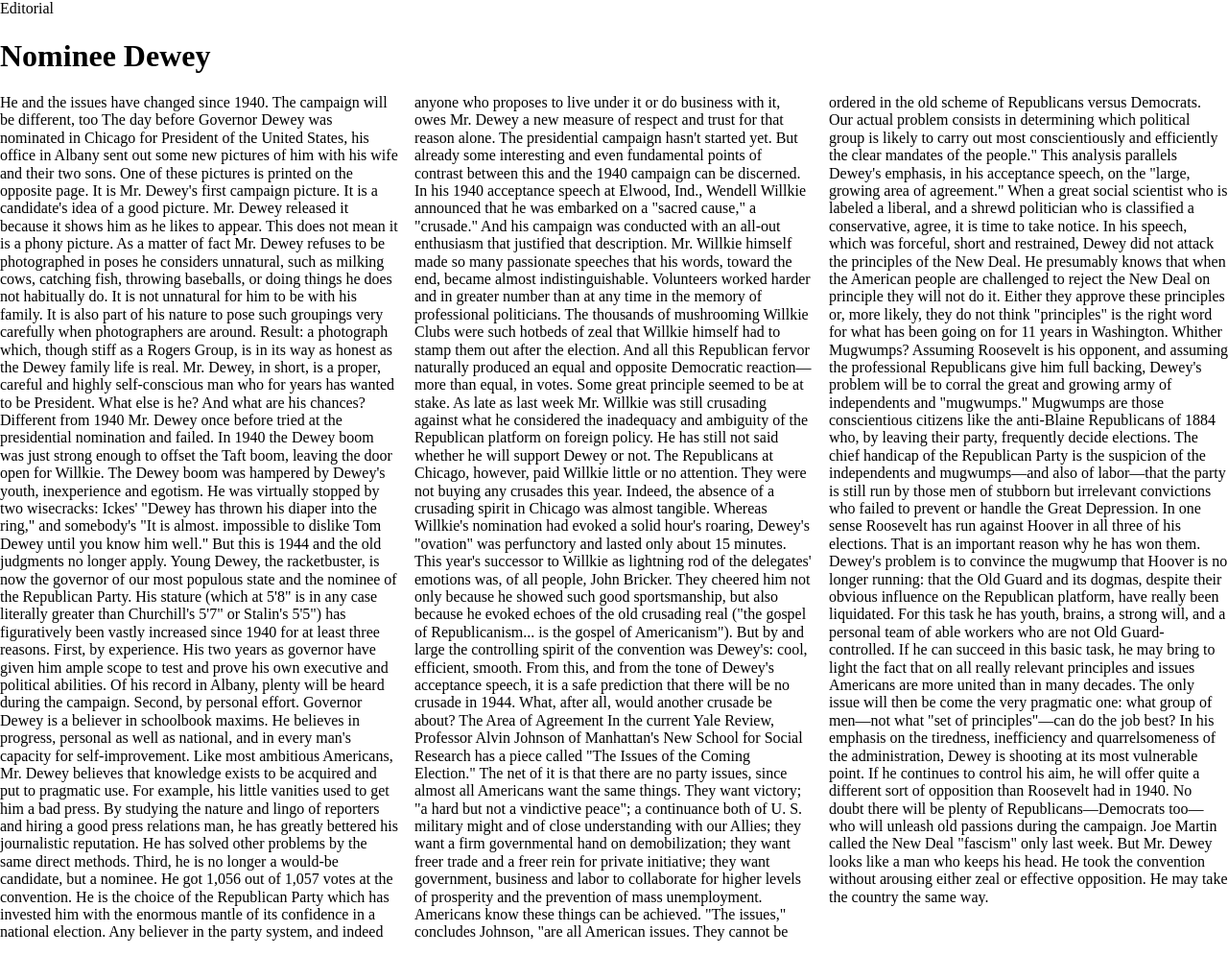
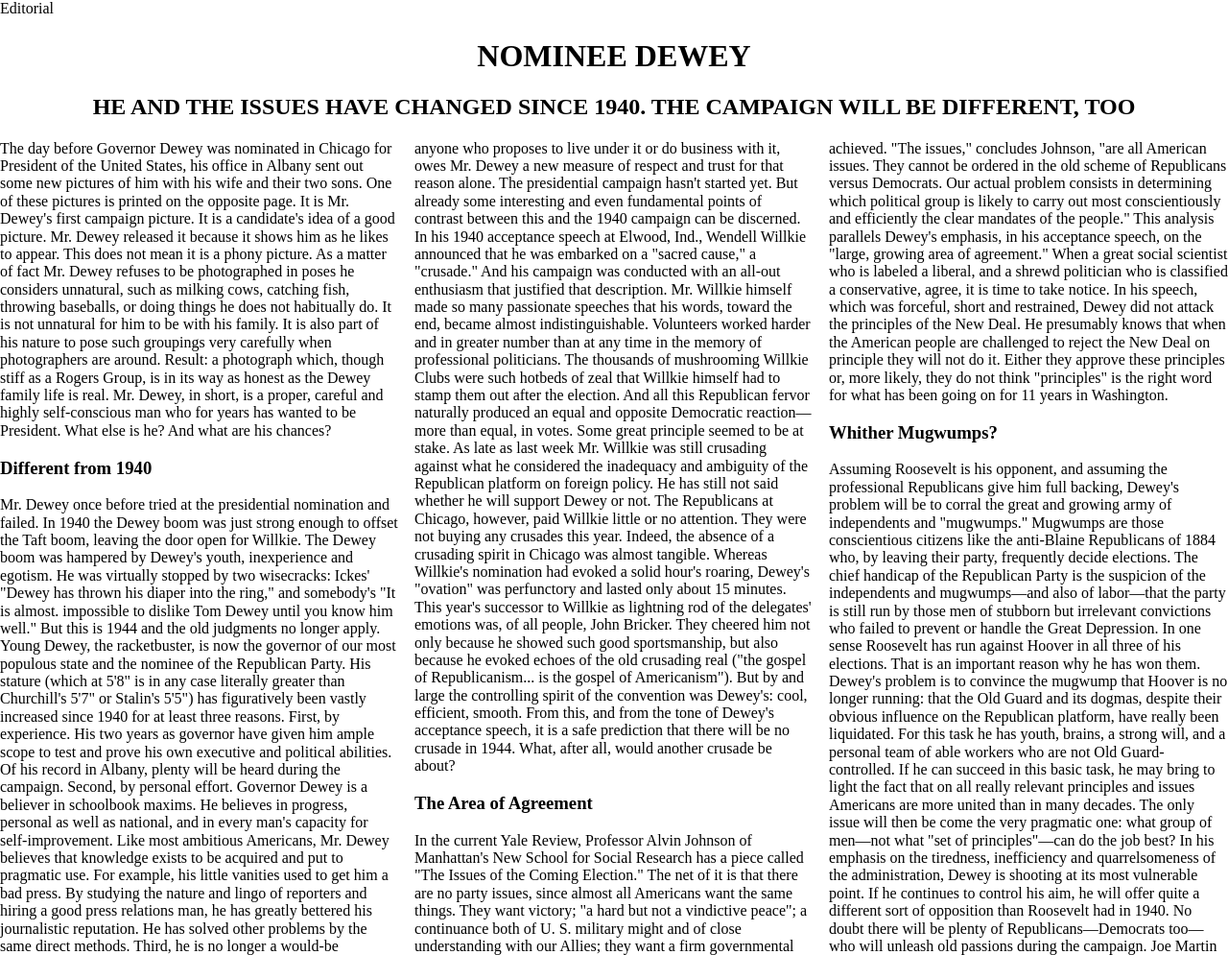
Before and after one commit to KThach1/Lab1-COMP1054W25-Kenny-Neil, a plain HTML site: page index.html in a window 1280 px wide. Shown: the top 995 px of the page at 96% size. Drawn offline with Linux system fonts and the light colour scheme.

Commit message:
Html changes

```diff
--- a/css/style.css
+++ b/css/style.css
@@ -1,3 +1,12 @@
+h1 {
+    text-align: center;
+    text-transform: uppercase;
+}
+h2 {
+    text-align: center;
+    text-transform: uppercase;
+}
+
 main {
     column-count: 3;
 }
--- a/index.html
+++ b/index.html
@@ -14,9 +14,9 @@
             <header>
                 Editorial
                 <h1>Nominee Dewey</h1>
+                <h2>He and the issues have changed since 1940. The campaign will be different, too</h2>
             </header>
             <main>
-                He and the issues have changed since 1940. The campaign will be different, too
 
                 The day before Governor Dewey was nominated in Chicago for President of the United States, his office in Albany sent out some new pictures of him with his wife and their two sons. One of these pictures is printed on the opposite page. It is Mr. Dewey's first campaign picture. It is a candidate's idea of a good picture. Mr. Dewey released it because it shows him as he likes to appear.
 
@@ -24,7 +24,7 @@
 
                 Mr. Dewey, in short, is a proper, careful and highly self-conscious man who for years has wanted to be President. What else is he? And what are his chances?
 
-                Different from 1940
+                <h3>Different from 1940</h3>
 
                 Mr. Dewey once before tried at the presidential nomination and failed. In 1940 the Dewey boom was just strong enough to offset the Taft boom, leaving the door open for Willkie. The Dewey boom was hampered by Dewey's youth, inexperience and egotism. He was virtually stopped by two wisecracks: Ickes' "Dewey has thrown his diaper into the ring," and somebody's "It is almost. impossible to dislike Tom Dewey until you know him well."
 
@@ -44,7 +44,7 @@
 
                 Indeed, the absence of a crusading spirit in Chicago was almost tangible. Whereas Willkie's nomination had evoked a solid hour's roaring, Dewey's "ovation" was perfunctory and lasted only about 15 minutes. This year's successor to Willkie as lightning rod of the delegates' emotions was, of all people, John Bricker. They cheered him not only because he showed such good sportsmanship, but also because he evoked echoes of the old crusading real ("the gospel of Republicanism... is the gospel of Americanism"). But by and large the controlling spirit of the convention was Dewey's: cool, efficient, smooth. From this, and from the tone of Dewey's acceptance speech, it is a safe prediction that there will be no crusade in 1944. What, after all, would another crusade be about?
 
-                The Area of Agreement
+                <h3>The Area of Agreement</h3>
 
                 In the current Yale Review, Professor Alvin Johnson of Manhattan's New School for Social Research has a piece called "The Issues of the Coming Election." The net of it is that there are no party issues, since almost all Americans want the same things. They want victory; "a hard but not a vindictive peace"; a continuance both of U. S. military might and of close understanding with our Allies; they want a firm governmental hand on demobilization; they want freer trade and a freer rein for private initiative; they want government, business and labor to collaborate for higher levels of prosperity and the prevention of mass unemployment. Americans know these things can be achieved.
 
@@ -54,7 +54,7 @@
 
                 In his speech, which was forceful, short and restrained, Dewey did not attack the principles of the New Deal. He presumably knows that when the American people are challenged to reject the New Deal on principle they will not do it. Either they approve these principles or, more likely, they do not think "principles" is the right word for what has been going on for 11 years in Washington.
 
-                Whither Mugwumps?
+                <h3>Whither Mugwumps?</h3>
 
                 Assuming Roosevelt is his opponent, and assuming the professional Republicans give him full backing, Dewey's problem will be to corral the great and growing army of independents and "mugwumps." Mugwumps are those conscientious citizens like the anti-Blaine Republicans of 1884 who, by leaving their party, frequently decide elections. The chief handicap of the Republican Party is the suspicion of the independents and mugwumps—and also of labor—that the party is still run by those men of stubborn but irrelevant convictions who failed to prevent or handle the Great Depression. In one sense Roosevelt has run against Hoover in all three of his elections. That is an important reason why he has won them.
 
```
